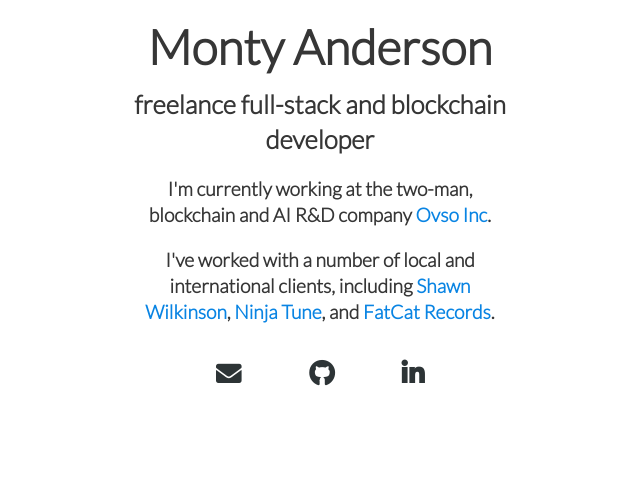
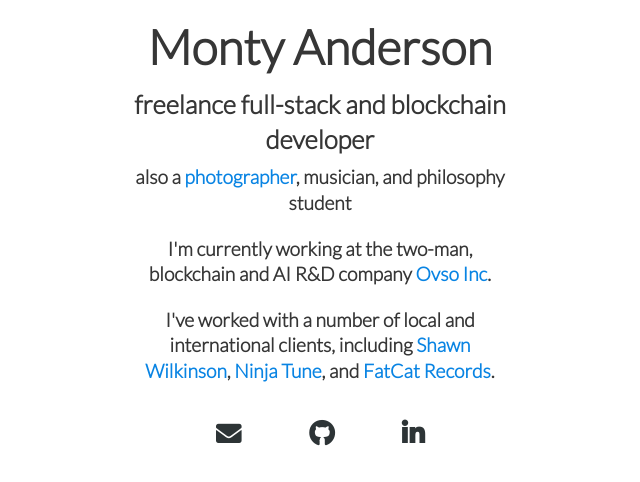
Before and after one commit to montyanderson/montyanderson.github.io, a plain HTML site: page index.html in a window 1280 px wide. Shown: the part 318-800 px from the top of the page, without its empty margins (320-960 px from the left). Drawn offline with Linux system fonts and the light colour scheme.

Commit message:
add photography

```diff
--- a/index.html
+++ b/index.html
@@ -35,6 +35,7 @@
 		<img class="avatar" src="https://avatars0.githubusercontent.com/u/3048503?v=4">
 		<h1>Monty Anderson</h1>
 		<h2>freelance full-stack and blockchain developer</h2>
+		<h3>also a <a href="https://www.instagram.com/mont.y.anderson/">photographer</a>, musician, and philosophy student</h3>
 
 		<p>I'm currently working at the two-man, blockchain and AI R&D company <a href="https://github.com/ovsoinc">Ovso Inc</a>.</p>
 
--- a/style.css
+++ b/style.css
@@ -52,6 +52,11 @@
 
 h2 {
 	font-size: 1.6rem;
+	margin-bottom: 0.5rem !important;
+}
+
+h3 {
+	font-size: 1.2rem;
 }
 
 p {
```
